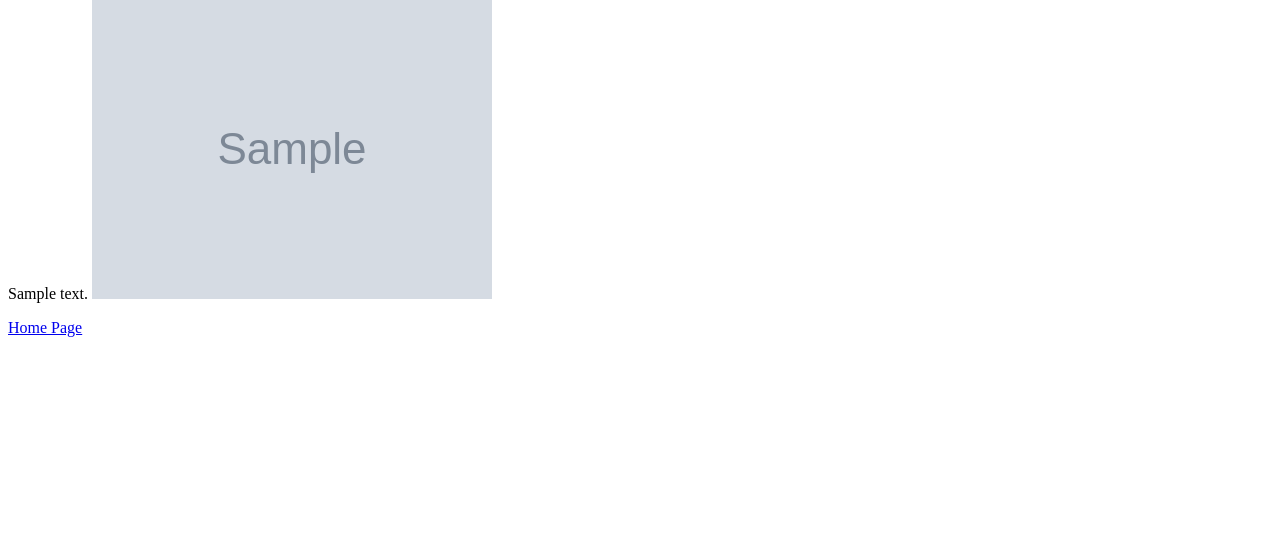
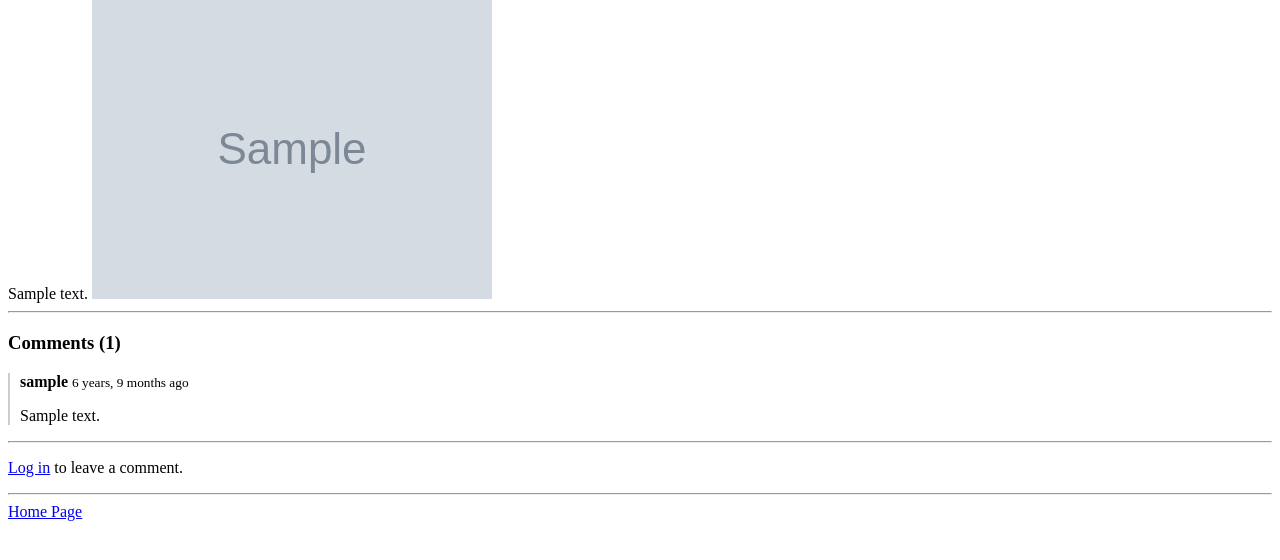
Before and after one commit to MohdWaqar08/Django-project-2, a Django app: page /blog/detail/1/ in a window 1280 px wide. Shown: the part 111-671 px from the top of the page. Run offline with Django 5.2, Linux system fonts and the light colour scheme; tables that the repository leaves empty hold one stand-in row (values such as "Sample post"); grey boxes marked "Sample" are stand-in pictures.

Commit message:
You can now comment on posts

```diff
--- a/blog/forms.py
+++ b/blog/forms.py
@@ -1,6 +1,6 @@
 
 from django import forms
-from .models import Post,Subreddits
+from .models import Post,Subreddits, Comments
 
 
 class PostForm(forms.ModelForm):
@@ -22,3 +22,11 @@ class SubredditForm(forms.ModelForm):
                     'slug':forms.Textarea(attrs={'placeholder' : 'Slug'}),
                     'description':forms.Textarea(attrs={'placeholder': 'Description(optional)'})
                 }
+
+class CommentForm(forms.ModelForm):
+    class Meta:
+        model = Comments
+        fields = ['content']
+        widgets = {
+            'content' : forms.Textarea(attrs={'placeholder': 'Write a comment'})
+        }
--- a/blog/templates/blog/comments.html
+++ /dev/null
@@ -1,18 +0,0 @@
-<h1>{{ object.title }}</h1>
-<p>Written by: {{ object.author }}</p>
-<hr>
-<div>
-    {{ object.content }}
-    {% if object.image %}
-    <img src="{{ object.image.url }}" alt="{{ object.title }}" width="400">
-    {% endif %}
-
-    <form method="POST" enctype="multipart/form-data">
-    {% csrf_token %}
-
-    {{ form.as_p }}
-
-    </form>
-
-    <a href = "{% url 'blog_home' %}">Home Page</a>
-</div>
--- a/blog/templates/blog/home.html
+++ b/blog/templates/blog/home.html
@@ -45,7 +45,7 @@
             {% if post.image %}
                 <img src="{{ post.image.url }}" alt="{{ post.title }}">
             {% endif %}
-            <a>💬 Comments</a>
+            <a href="{% url 'create_subreddit' %}">💬 Comments</a>
             <a href="{% url 'update_blog' post.id %}">Update</a>
             <a href="{% url 'delete_blog' post.id %}">Delete</a>
         </div>
--- /dev/null
+++ b/blog/templates/blog/post_detail.html
@@ -0,0 +1,42 @@
+<h1>{{ post.title }}</h1>
+<p>Written by: {{ post.author }}</p>
+<hr>
+<div>
+    {{ post.content }}
+    {% if post.image %}
+    <img src="{{ post.image.url }}" alt="{{ post.title }}" width="400">
+    {% endif %}
+    <hr>
+
+    <!-- Display Comments Section -->
+<div class="comments-section">
+    <h3>Comments ({{ comments.count }})</h3>
+
+    <div class="comment-list">
+        {% for comment in comments %}
+            <div class="comment-item" style="margin-bottom: 15px; border-left: 2px solid #ccc; padding-left: 10px;">
+                <p><strong>{{ comment.author }}</strong> <small>{{ comment.created_at|timesince }} ago</small></p>
+                <p>{{ comment.content }}</p>
+            </div>
+        {% empty %}
+            <p>No comments yet. Be the first to share what you think!</p>
+        {% endfor %}
+    </div>
+</div>
+
+    <hr>
+    <!-- Comment Submission Form -->
+    {% if user.is_authenticated %}
+        <form method="post">
+            {% csrf_token %}
+            {{ form.as_p }}
+            <button type="submit">Comment</button>
+        </form>
+    {% else %}
+        <p><a href="{% url 'login' %}">Log in</a> to leave a comment.</p>
+    {% endif %}
+
+    <hr>
+
+    <a href = "{% url 'blog_home' %}">Home Page</a>
+</div>
--- a/blog/views.py
+++ b/blog/views.py
@@ -1,8 +1,10 @@
+from django.shortcuts import get_object_or_404, redirect
 from .models import Post, Subreddits
 from django.views.generic import ListView, UpdateView, DeleteView, CreateView, DetailView
-from django.urls import reverse_lazy
+from django.views.generic.edit import FormMixin
+from django.urls import reverse_lazy, reverse
 from django.contrib.auth.mixins import LoginRequiredMixin
-from . forms import PostForm, SubredditForm
+from . forms import PostForm, SubredditForm, CommentForm
 
 # View to create posts
 class AddPost(LoginRequiredMixin, CreateView):
@@ -39,9 +41,37 @@ class HomePageFeed(ListView):
         return Post.objects.select_related('subreddits', 'author').order_by('-created_on')
 
 # Handles comments
-class CommentView(DetailView):
+class CommentView(FormMixin,DetailView):
     model = Post
-    template_name = 'blog/comments.html'
+    form_class = CommentForm
+    template_name = 'blog/post_detail.html'
+    context_object_name = 'post'
+
+    def get_success_url(self):
+        return reverse('comment', kwargs={'pk': self.object.pk})
+
+    def get_context_data(self, **kwargs):
+        context = super().get_context_data(**kwargs)
+        context['comments'] = self.object.comments.all().order_by('created_at')
+        if 'form' not in context:
+            context['form'] = self.get_form()
+        return context
+
+    def post(self, request, *args, **kwargs):
+        self.object = self.get_object()
+        form = self.get_form()
+
+        if form.is_valid():
+            return self.form_valid(form)
+        else:
+            return self.form_invalid(form)
+
+    def form_valid(self, form):
+        comment = form.save(commit = False)
+        comment.post = self.object
+        comment.author = self.request.user
+        comment.save()
+        return redirect(self.get_success_url())
 
 
 
```
